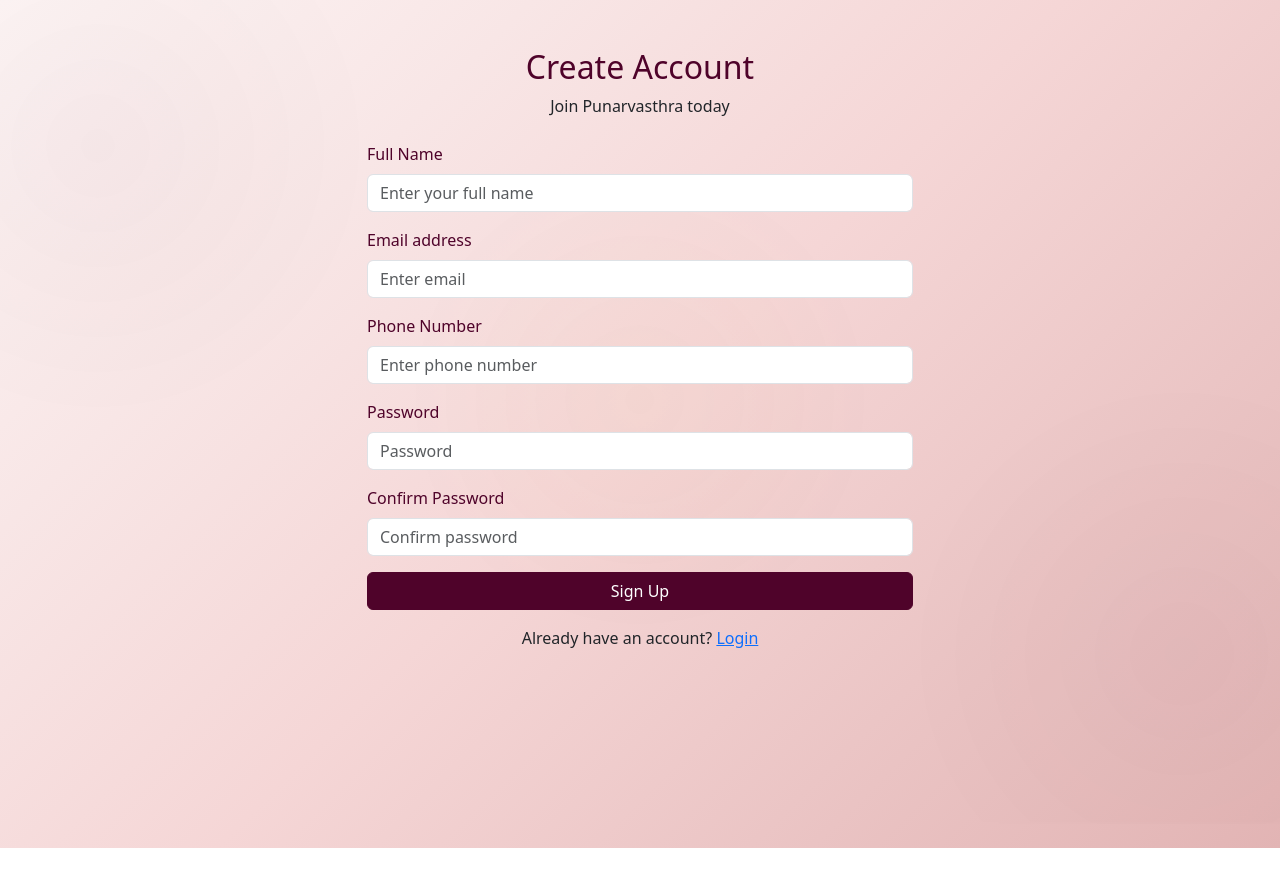
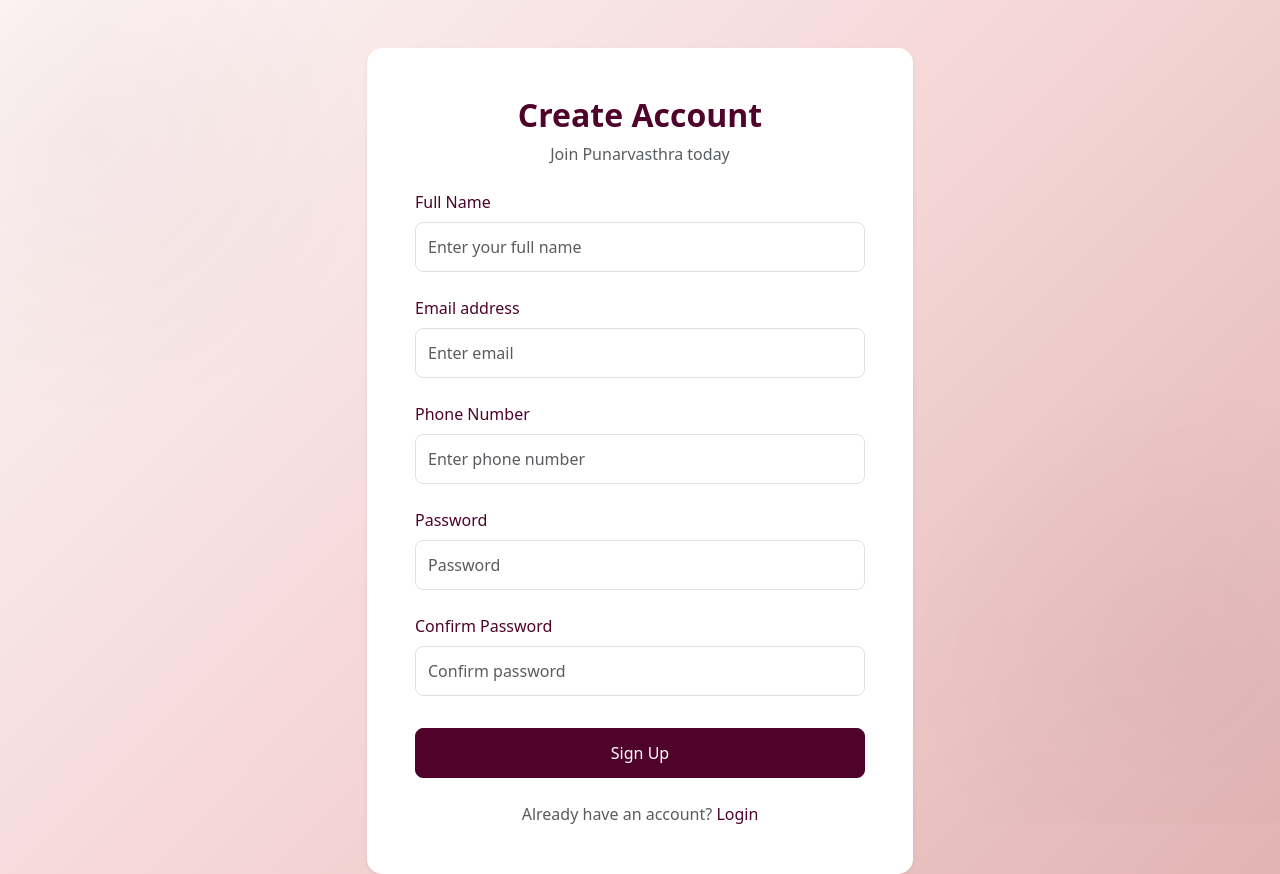
Before and after one commit to NishadiFernando/ITPM_-_NEW, a React (Create React App) app in the folder frontend/: page /signup in a window 1280 px wide. Before the commit the page ends 848 px from the top, so only its background shows below. Built offline with nearby package versions, Linux system fonts and the light colour scheme.

Commit message:
login fixed

```diff
--- a/frontend/src/components/Login.js
+++ b/frontend/src/components/Login.js
@@ -1,5 +1,5 @@
 import React, { useState } from 'react';
-import { Form, Button, Container, Row, Col, Alert, Nav } from 'react-bootstrap';
+import { Form, Button, Container, Row, Col, Alert, Nav, Card } from 'react-bootstrap';
 import { Link, useNavigate } from 'react-router-dom';
 import axios from 'axios';
 
@@ -48,12 +48,14 @@ function Login() {
     <Container>
       <Row className="justify-content-md-center mt-5">
         <Col md={6}>
+          <Card className="shadow-sm" style={{ borderRadius: '15px', border: 'none' }}>
+            <Card.Body className="p-5">
               <div className="text-center mb-4">
-            <h2 style={{ color: '#4F032A' }}>Welcome to Punarvasthra</h2>
-            <p>Please login to continue</p>
+                <h2 style={{ color: '#4F032A', fontWeight: '600' }}>Welcome to Punarvasthra</h2>
+                <p className="text-muted">Please login to continue</p>
               </div>
 
-          <div className="text-center mb-3">
+              <div className="text-center mb-4">
                 <Button
                   variant={isAdmin ? "primary" : "outline-primary"}
                   onClick={() => setIsAdmin(true)}
@@ -61,7 +63,9 @@ function Login() {
                   style={{
                     backgroundColor: isAdmin ? '#4F032A' : 'white',
                     borderColor: '#4F032A',
-                color: isAdmin ? 'white' : '#4F032A'
+                    color: isAdmin ? 'white' : '#4F032A',
+                    borderRadius: '8px',
+                    padding: '8px 20px'
                   }}
                 >
                   Admin Login
@@ -73,56 +77,68 @@ function Login() {
                   style={{
                     backgroundColor: !isAdmin ? '#4F032A' : 'white',
                     borderColor: '#4F032A',
-                color: !isAdmin ? 'white' : '#4F032A'
+                    color: !isAdmin ? 'white' : '#4F032A',
+                    borderRadius: '8px',
+                    padding: '8px 20px'
                   }}
                 >
                   User Login
                 </Button>
               </div>
 
-          {error && <Alert variant="danger">{error}</Alert>}
+              {error && <Alert variant="danger" className="mb-4">{error}</Alert>}
 
               <Form onSubmit={handleSubmit}>
-            <Form.Group className="mb-3">
-              <Form.Label>{isAdmin ? 'Username' : 'Email address'}</Form.Label>
+                <Form.Group className="mb-4">
+                  <Form.Label className="fw-medium">{isAdmin ? 'Username' : 'Email address'}</Form.Label>
                   <Form.Control
                     type={isAdmin ? 'text' : 'email'}
                     placeholder={isAdmin ? 'Enter username' : 'Enter email'}
                     value={email}
                     onChange={(e) => setEmail(e.target.value)}
                     required
+                    style={{ padding: '12px', borderRadius: '8px' }}
                   />
                 </Form.Group>
 
-            <Form.Group className="mb-3">
-              <Form.Label>Password</Form.Label>
+                <Form.Group className="mb-4">
+                  <Form.Label className="fw-medium">Password</Form.Label>
                   <Form.Control
                     type="password"
                     placeholder="Password"
                     value={password}
                     onChange={(e) => setPassword(e.target.value)}
                     required
+                    style={{ padding: '12px', borderRadius: '8px' }}
                   />
                 </Form.Group>
 
                 <Button
                   variant="primary"
                   type="submit"
+                  className="mt-2"
                   style={{
                     backgroundColor: '#4F032A',
                     borderColor: '#4F032A',
-                width: '100%'
+                    width: '100%',
+                    padding: '12px',
+                    borderRadius: '8px',
+                    fontWeight: '500'
                   }}
                 >
                   Login
                 </Button>
 
                 {!isAdmin && (
-              <div className="text-center mt-3">
-                <p>Don't have an account? <Link to="/signup">Sign up</Link></p>
+                  <div className="text-center mt-4">
+                    <p className="text-muted mb-0">
+                      Don't have an account? <Link to="/signup" style={{ color: '#4F032A', textDecoration: 'none', fontWeight: '500' }}>Sign up</Link>
+                    </p>
                   </div>
                 )}
               </Form>
+            </Card.Body>
+          </Card>
         </Col>
       </Row>
     </Container>
--- a/frontend/src/components/Signup.js
+++ b/frontend/src/components/Signup.js
@@ -1,5 +1,5 @@
 import React, { useState } from 'react';
-import { Form, Button, Container, Row, Col, Alert } from 'react-bootstrap';
+import { Form, Button, Container, Row, Col, Alert, Card } from 'react-bootstrap';
 import { Link, useNavigate } from 'react-router-dom';
 import axios from 'axios';
 
@@ -48,14 +48,18 @@ function Signup() {
     <Container>
       <Row className="justify-content-md-center mt-5">
         <Col md={6}>
+          <Card className="shadow-sm" style={{ borderRadius: '15px', border: 'none' }}>
+            <Card.Body className="p-5">
               <div className="text-center mb-4">
-            <h2 style={{ color: '#4F032A' }}>Create Account</h2>
-            <p>Join Punarvasthra today</p>
+                <h2 style={{ color: '#4F032A', fontWeight: '600' }}>Create Account</h2>
+                <p className="text-muted">Join Punarvasthra today</p>
               </div>
-          {error && <Alert variant="danger">{error}</Alert>}
+
+              {error && <Alert variant="danger" className="mb-4">{error}</Alert>}
+
               <Form onSubmit={handleSubmit}>
-            <Form.Group className="mb-3">
-              <Form.Label>Full Name</Form.Label>
+                <Form.Group className="mb-4">
+                  <Form.Label className="fw-medium">Full Name</Form.Label>
                   <Form.Control
                     type="text"
                     name="name"
@@ -63,11 +67,12 @@ function Signup() {
                     value={formData.name}
                     onChange={handleChange}
                     required
+                    style={{ padding: '12px', borderRadius: '8px' }}
                   />
                 </Form.Group>
 
-            <Form.Group className="mb-3">
-              <Form.Label>Email address</Form.Label>
+                <Form.Group className="mb-4">
+                  <Form.Label className="fw-medium">Email address</Form.Label>
                   <Form.Control
                     type="email"
                     name="email"
@@ -75,11 +80,12 @@ function Signup() {
                     value={formData.email}
                     onChange={handleChange}
                     required
+                    style={{ padding: '12px', borderRadius: '8px' }}
                   />
                 </Form.Group>
 
-            <Form.Group className="mb-3">
-              <Form.Label>Phone Number</Form.Label>
+                <Form.Group className="mb-4">
+                  <Form.Label className="fw-medium">Phone Number</Form.Label>
                   <Form.Control
                     type="tel"
                     name="phone"
@@ -87,11 +93,12 @@ function Signup() {
                     value={formData.phone}
                     onChange={handleChange}
                     required
+                    style={{ padding: '12px', borderRadius: '8px' }}
                   />
                 </Form.Group>
 
-            <Form.Group className="mb-3">
-              <Form.Label>Password</Form.Label>
+                <Form.Group className="mb-4">
+                  <Form.Label className="fw-medium">Password</Form.Label>
                   <Form.Control
                     type="password"
                     name="password"
@@ -99,11 +106,12 @@ function Signup() {
                     value={formData.password}
                     onChange={handleChange}
                     required
+                    style={{ padding: '12px', borderRadius: '8px' }}
                   />
                 </Form.Group>
 
-            <Form.Group className="mb-3">
-              <Form.Label>Confirm Password</Form.Label>
+                <Form.Group className="mb-4">
+                  <Form.Label className="fw-medium">Confirm Password</Form.Label>
                   <Form.Control
                     type="password"
                     name="confirmPassword"
@@ -111,25 +119,34 @@ function Signup() {
                     value={formData.confirmPassword}
                     onChange={handleChange}
                     required
+                    style={{ padding: '12px', borderRadius: '8px' }}
                   />
                 </Form.Group>
 
                 <Button
                   variant="primary"
                   type="submit"
+                  className="mt-2"
                   style={{
                     backgroundColor: '#4F032A',
                     borderColor: '#4F032A',
-                width: '100%'
+                    width: '100%',
+                    padding: '12px',
+                    borderRadius: '8px',
+                    fontWeight: '500'
                   }}
                 >
                   Sign Up
                 </Button>
 
-            <div className="text-center mt-3">
-              <p>Already have an account? <Link to="/login">Login</Link></p>
+                <div className="text-center mt-4">
+                  <p className="text-muted mb-0">
+                    Already have an account? <Link to="/login" style={{ color: '#4F032A', textDecoration: 'none', fontWeight: '500' }}>Login</Link>
+                  </p>
                 </div>
               </Form>
+            </Card.Body>
+          </Card>
         </Col>
       </Row>
     </Container>
```
Lines whose indentation alone changed are shown as unchanged.
